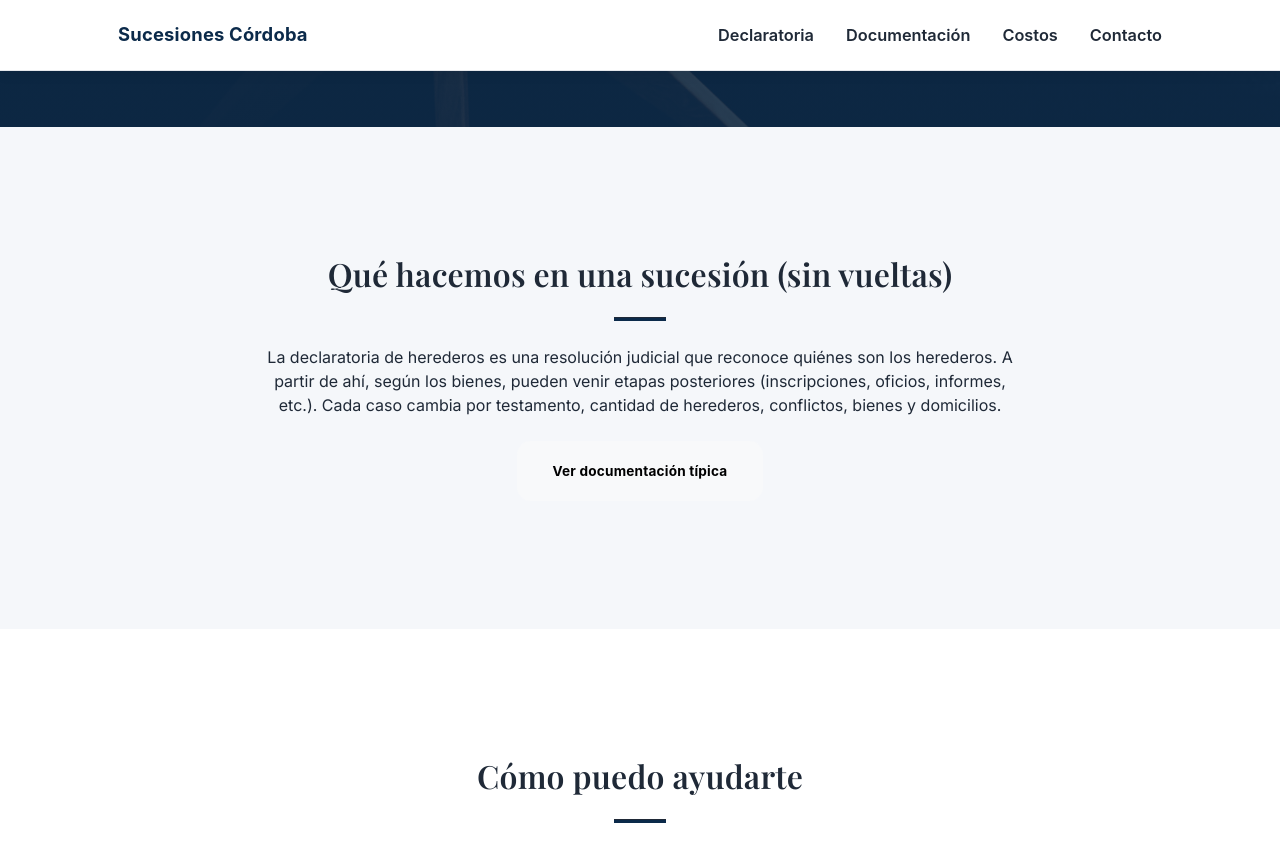
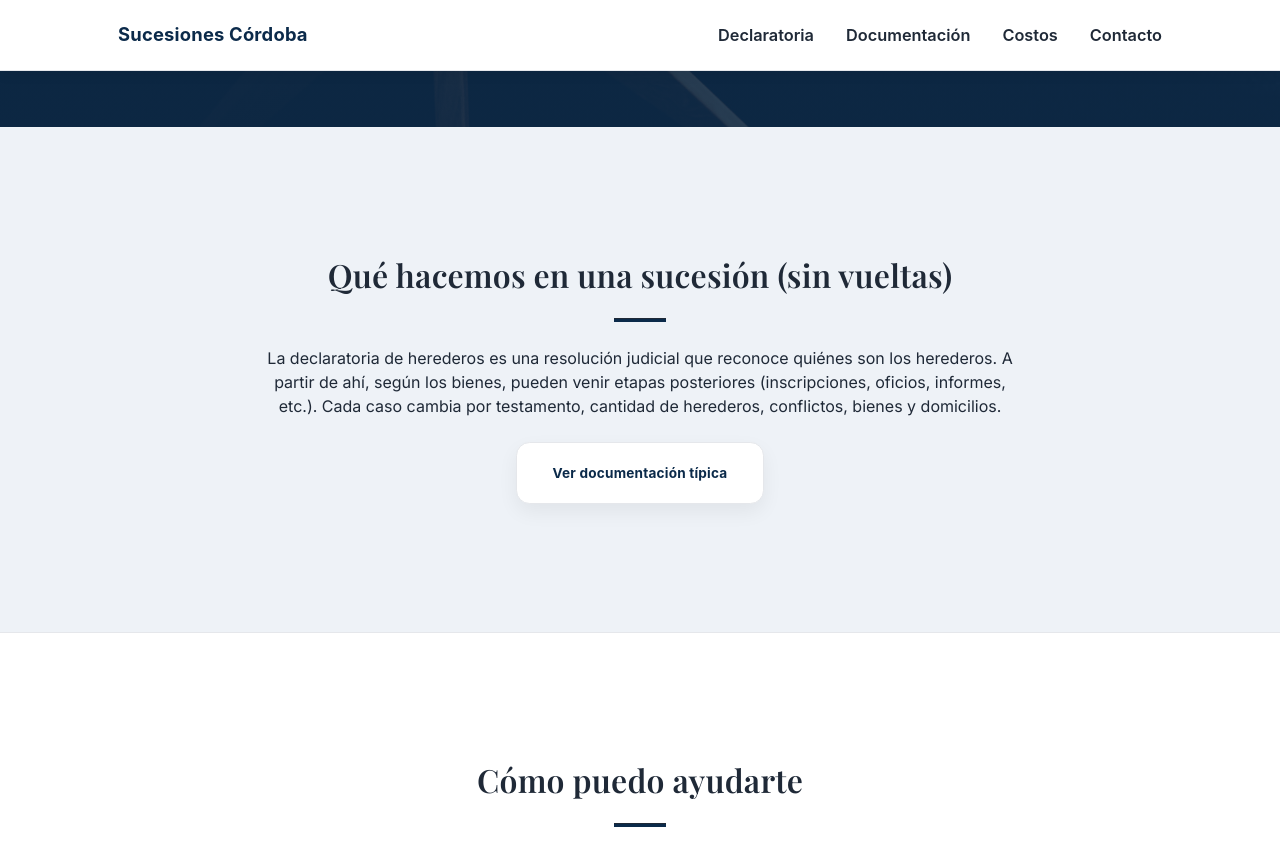
Before and after one commit to Elitedomainsx/sucesionescordoba, a Jekyll site: the page built from index.md, in a window 1280 px wide and 900 px high, scrolled down 773 px. Shown: the top 866 px of the window. Built offline with Jekyll 4.4.1, drawn with Linux system fonts in a browser that asks for light colours.

Commit message:
Add files via upload

```diff
--- a/assets/css/site.css
+++ b/assets/css/site.css
@@ -95,7 +95,10 @@ header.masthead{
 
 /* Home: make the section after masthead clearly distinct (less "fundido") */
 .page-home #about.page-section{
-  background: var(--legal-bg) !important;
+  /* Slightly darker than white so it doesn't blend with the next section */
+  background: #EEF2F7 !important;
+  border-top: 1px solid rgba(255,255,255,.12);
+  border-bottom: 1px solid var(--legal-border);
 }
 .page-home #about .text-white,
 .page-home #about .text-white-75,
@@ -104,6 +107,24 @@ header.masthead{
 }
 .page-home #about .divider-light{
   background-color: var(--legal-primary) !important;
+}
+
+/* Fix: "btn-light" becomes invisible on a light section background */
+.page-home #about .btn.btn-light{
+  background-color: #ffffff !important;
+  border: 1px solid var(--legal-border) !important;
+  color: var(--legal-primary) !important;
+  box-shadow: 0 0.5rem 1.25rem rgba(0,0,0,.06);
+}
+.page-home #about .btn.btn-light:hover{
+  background-color: #F8FAFC !important;
+  border-color: #CBD5E1 !important;
+  color: var(--legal-primary) !important;
+}
+
+/* Add a clear separation for the next section */
+.page-home #services.page-section{
+  background: #ffffff;
 }
 
 /* Buttons: less "agency", more professional */
```
